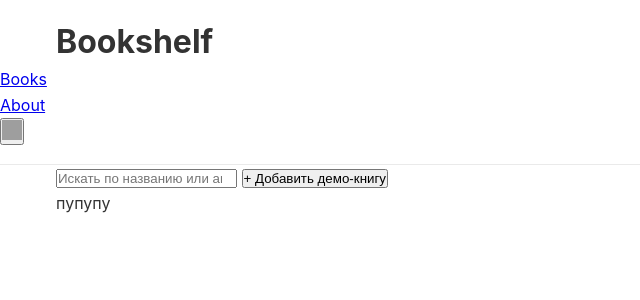
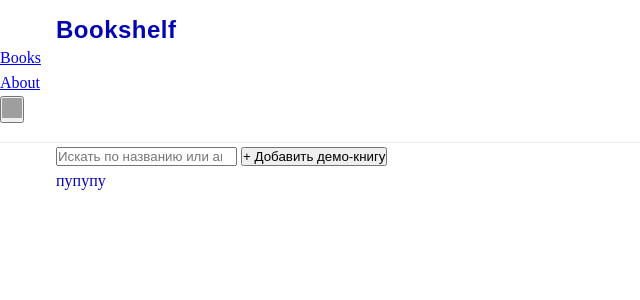
Before and after one commit to kihaas/BookSite, a FastAPI app: page / in a window 1280 px wide. Shown: the top 300 px of the page, without its empty margins (0-640 px from the left). Run offline with FastAPI, Linux system fonts and the light colour scheme; grey boxes are pictures that could not be loaded.

Commit message:
frontend

```diff
--- a/frontend/static/css/styles.css
+++ b/frontend/static/css/styles.css
@@ -5,9 +5,8 @@
 }
 
 body {
-    font-family: -apple-system, BlinkMacSystemFont, avenir next, avenir, segoe ui, helvetica neue, helvetica, Cantarell, Ubuntu, roboto, noto, arial, sans-serif;
     line-height: 1.6;
-    color: #333;
+    color: #0405B2;
     background-color: #fff;
 }
 
@@ -34,15 +33,11 @@ body {
 }
 
 .site-title {
-    font-weight: bold;
+    font-weight: 800;
+    font-family: 'MonumentExtended UltraBold', Arial, sans-serif;
+    font-style: normal;
+    font-size: 24px;
+    line-height: 1.2;
+    letter-spacing: 0.5px;
+    color: #0405B2;
 }
-
-
-.site-nav ul {
-}
-
-
-
-.btn-icon {
-    cursor: pointer;
-}
```
